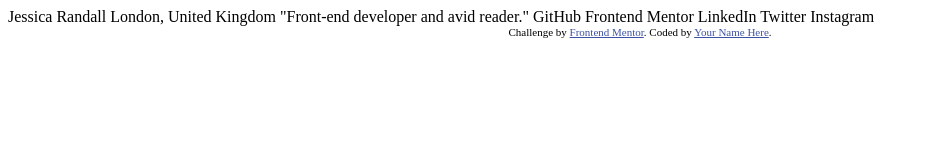
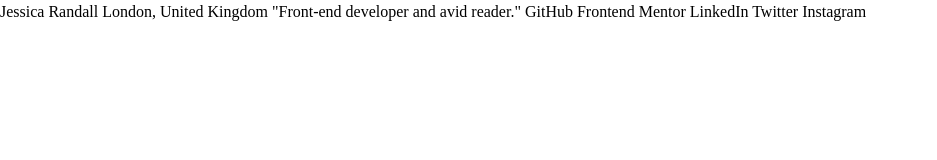
Before and after one commit to ashkir004/social-links-profile-main, a website: page index.html in a window 1280 px wide. Shown: the whole page, without its empty margins (0-937 px from the left). Drawn offline with Linux system fonts and the light colour scheme.

Commit message:
basic setup

```diff
--- a/index.html
+++ b/index.html
@@ -5,14 +5,8 @@
   <meta name="viewport" content="width=device-width, initial-scale=1.0"> <!-- displays site properly based on user's device -->
 
   <link rel="icon" type="image/png" sizes="32x32" href="./assets/images/favicon-32x32.png">
-
+  <link rel="stylesheet" href="./style.css">
   <title>Frontend Mentor | Social links profile</title>
-
-  <!-- Feel free to remove these styles or customise in your own stylesheet 👍 -->
-  <style>
-    .attribution { font-size: 11px; text-align: center; }
-    .attribution a { color: hsl(228, 45%, 44%); }
-  </style>
 </head>
 <body>
 
@@ -25,10 +19,5 @@
   LinkedIn
   Twitter
   Instagram
-
-  <div class="attribution">
-    Challenge by <a href="https://www.frontendmentor.io?ref=challenge" target="_blank">Frontend Mentor</a>.
-    Coded by <a href="#">Your Name Here</a>.
-  </div>
 </body>
 </html>
--- /dev/null
+++ b/style.css
@@ -0,0 +1,16 @@
+/* CSS Reset */
+*,
+*::before,
+*::after {
+  box-sizing: border-box;
+}
+
+* {
+  margin: 0;
+  padding: 0;
+}
+
+body {
+  line-height: 1.5;
+  -webkit-font-smoothing: antialiased;
+}
```
Also changed, not shown: package.json (added, +21 -0 lines), 1 other file.
